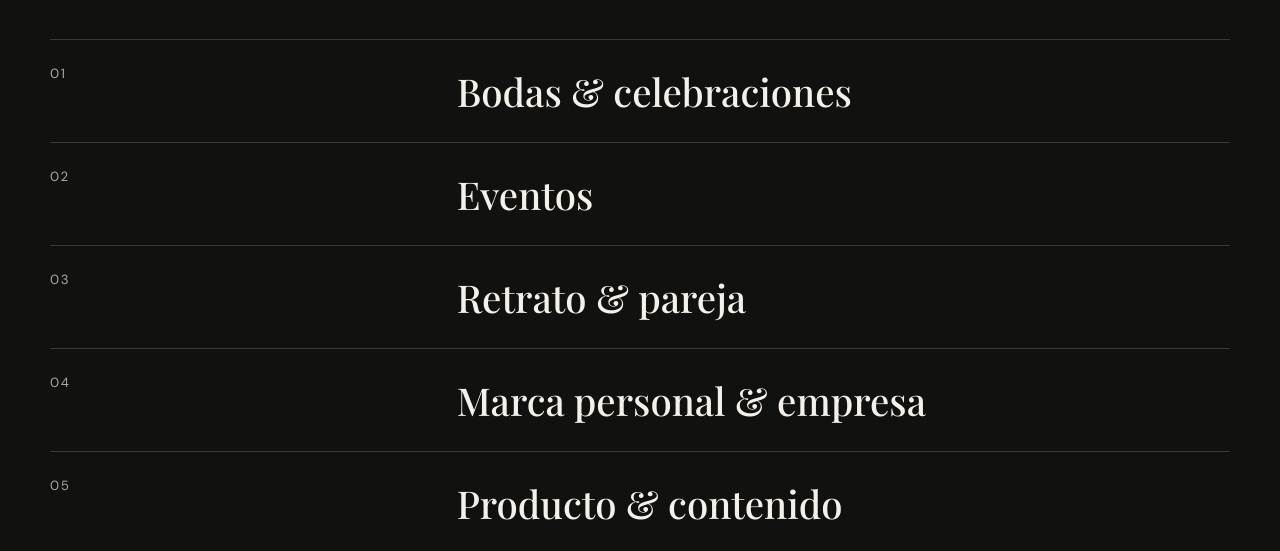
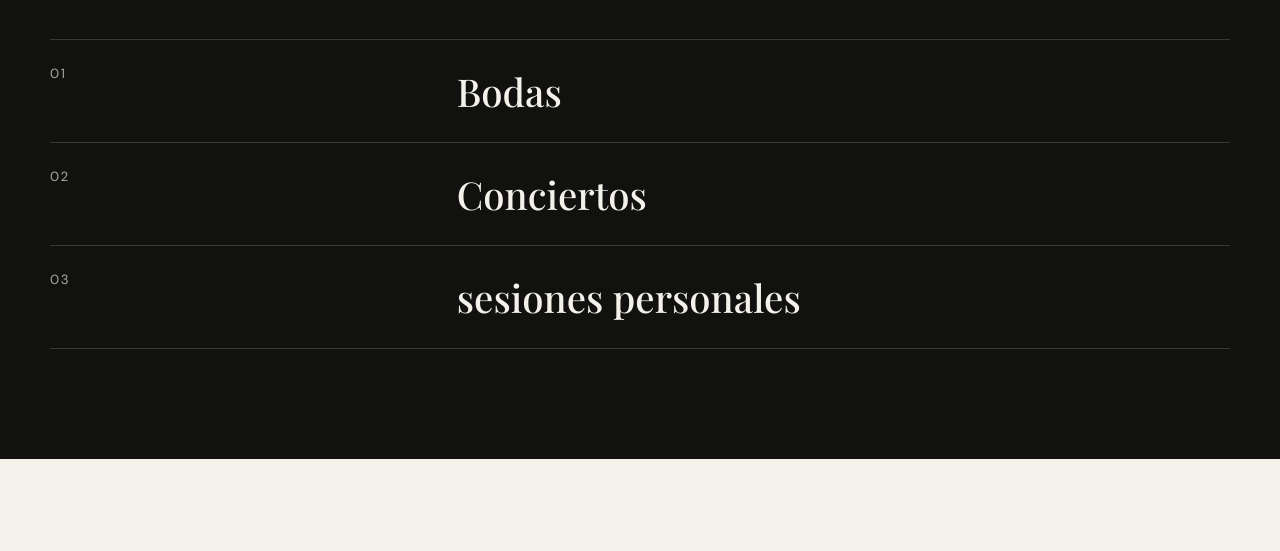
Before and after one commit to kikealgarraai/daybeatphoto, a plain HTML site: page index.html in a window 1280 px wide. Shown: the part 2919-3470 px from the top of the page. Drawn offline with nearby package versions, Linux system fonts and the light colour scheme; a web font is replaced by a local one.

Commit message:
Update service options in index.html

```diff
--- a/index.html
+++ b/index.html
@@ -133,11 +133,9 @@
         <p style="color:#aaa79e">Cuéntame qué tienes en mente. Si tu proyecto no encaja exactamente en estas categorías, también podemos plantearlo a medida.</p>
       </div>
       <div class="service-list">
-        <div class="service"><small>01</small><strong>Bodas & celebraciones</strong></div>
-        <div class="service"><small>02</small><strong>Eventos</strong></div>
-        <div class="service"><small>03</small><strong>Retrato & pareja</strong></div>
-        <div class="service"><small>04</small><strong>Marca personal & empresa</strong></div>
-        <div class="service"><small>05</small><strong>Producto & contenido</strong></div>
+        <div class="service"><small>01</small><strong>Bodas</strong></div>
+        <div class="service"><small>02</small><strong>Conciertos</strong></div>
+        <div class="service"><small>03</small><strong>sesiones personales</strong></div>
       </div>
     </div>
   </section>
@@ -177,12 +175,7 @@
           <label for="servicio">Tipo de servicio *</label>
           <select id="servicio" name="servicio" required>
             <option value="">Selecciona...</option>
-            <option>Boda</option><option>Evento</option><option>Sesión individual</option>
-            <option>Sesión de pareja</option><option>Sesión familiar</option><option>Embarazo</option>
-            <option>Newborn</option><option>Retrato profesional / LinkedIn</option>
-            <option>Fotografía corporativa</option><option>Fotografía inmobiliaria</option>
-            <option>Fotografía de producto</option><option>Contenido para redes sociales</option>
-            <option>Branding personal</option><option>Otro</option>
+            <option>Bodas</option><option>Conciertos</option><option>Sesiones personales</option>
           </select>
         </div>
         <div class="field">
```
